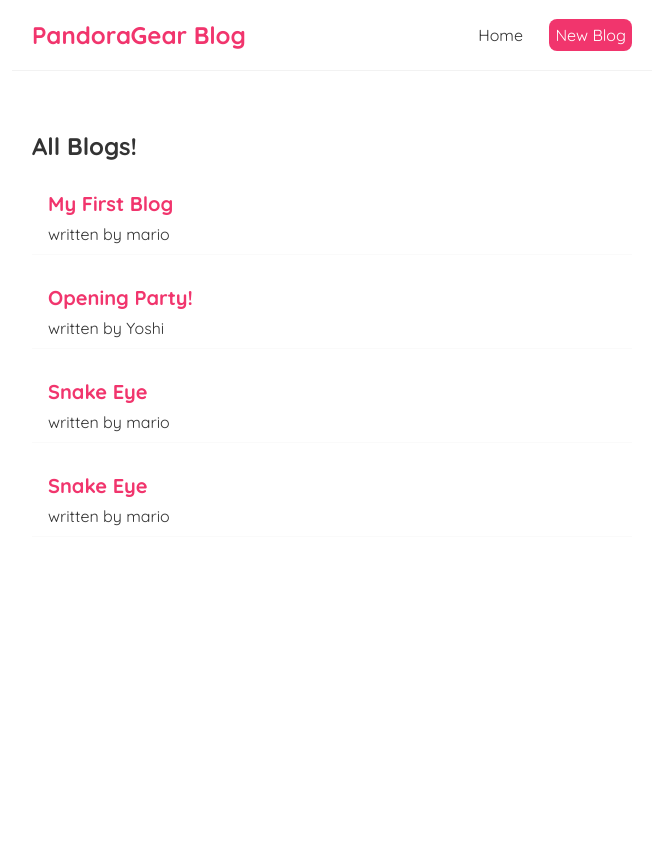
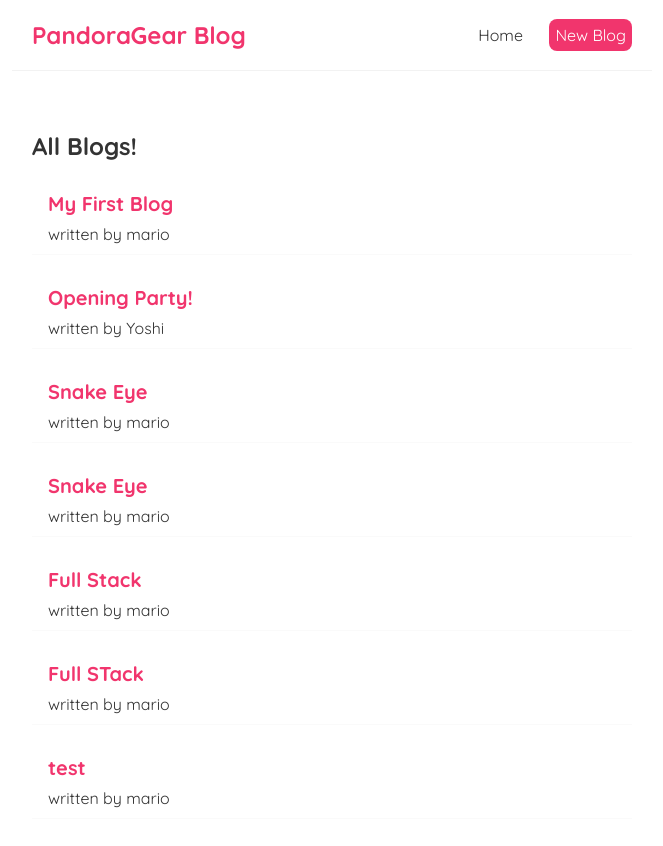
Before and after one commit to andydangit/Ninja-Modern-React, a React (Create React App) app: page / in a window 1280 px wide. Shown: the top 846 px of the page, without its empty margins (308-971 px from the left). Before the commit the page ends 800 px from the top, so only its background shows below. Built offline with nearby package versions, Linux system fonts and the light colour scheme; data requests are answered from the project's data file.

Commit message:
Add button change if blog is post to JSON

```diff
--- a/data/db.json
+++ b/data/db.json
@@ -23,6 +23,24 @@
       "body": "The man, the myth, he was mystery warrior that never won a battle. ",
       "author": "mario",
       "id": 4
+    },
+    {
+      "title": "Full Stack",
+      "body": "I'm going to become a full stack Developer by working much much harder than before!",
+      "author": "mario",
+      "id": 5
+    },
+    {
+      "title": "Full STack ",
+      "body": "I'm going to work hard",
+      "author": "mario",
+      "id": 6
+    },
+    {
+      "title": "test",
+      "body": "testtest",
+      "author": "mario",
+      "id": 7
     }
   ]
 }
--- a/src/Component/pages/Create.js
+++ b/src/Component/pages/Create.js
@@ -6,10 +6,14 @@ const Create = () => {
 const [title, setTitle] = useState('');
 const [body, setBody] = useState('');
 const [author, setAuthor] = useState('mario');
+const [isPending, setIsPending] = useState(false);  //set to false so it does not load right away
 
 const handleSubmit = (e) => {
     e.preventDefault() // this prevent from remove the info when select submit
     const blog= {title, body, author };
+
+    setIsPending(true);
+
 
     fetch('http://localhost:8000/blogs', {
         method: "POST",
@@ -17,6 +21,7 @@ const handleSubmit = (e) => {
         body: JSON.stringify(blog)
     }).then (() => {
         console.log("new blog added");
+        setIsPending(false)
     })
 }
 
@@ -44,9 +49,12 @@ const handleSubmit = (e) => {
                 value={author}
                 onChange={(e) => setAuthor(e.target.value)}
                     <option value="mario"> Mario</option>
+                    <option value="andy"> Andy</option>
                     <option value="yoshi"> Yoshi</option>
                 </select>
-                <button> Add Blog </button>
+                { !isPending && <button> Add Blog </button>}
+                { isPending && <button disabled> Adding Blog... </button>}
+
                 {/* bottom will show the updated title  */}
                 {/* <p> {title } </p>
                 <p> {body} </p>
```
